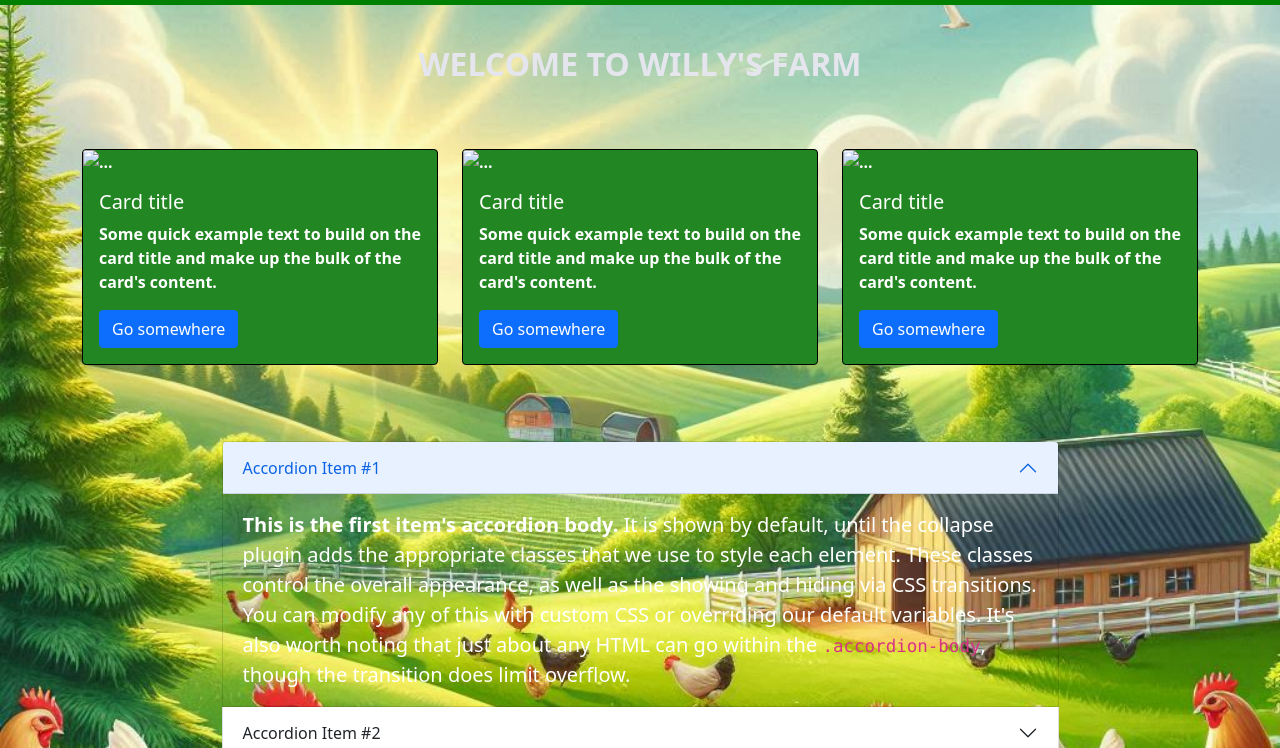
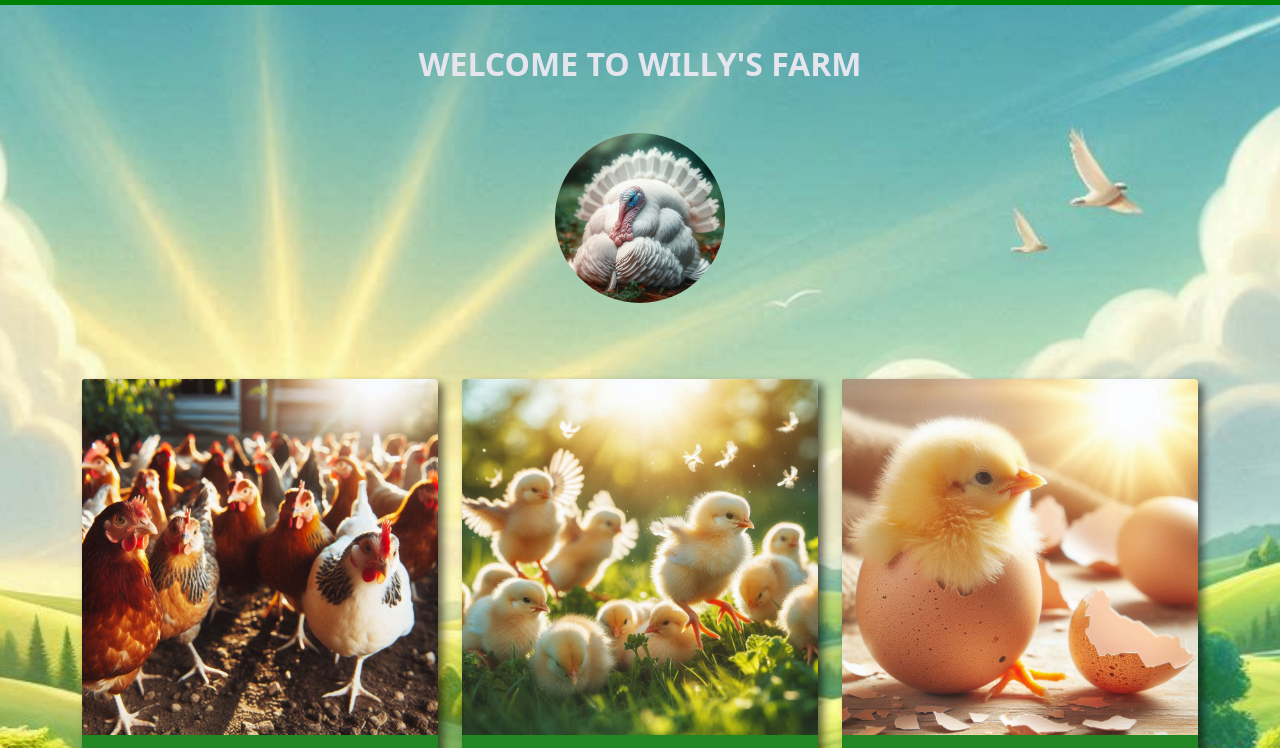
Before and after one commit to erick1005/chick-farm, a plain HTML site: page index.html in a window 1280 px wide. Shown: the part 51-799 px from the top of the page. Drawn offline with nearby package versions, Linux system fonts and the light colour scheme.

Commit message:
updated card and accordon

```diff
--- a/index.html
+++ b/index.html
@@ -20,7 +20,9 @@
 
       <nav class="navbar navbar-expand-lg navbar-dark" style="background-color: green;">
         <div class="container-fluid">
-          <a class="navbar-brand" href="#">WILLYS FARM</a>
+          <a class="navbar-brand" href="#">
+            WILLYS FARM
+          </a>
           <button class="navbar-toggler" type="button" data-bs-toggle="collapse" data-bs-target="#navbarSupportedContent" aria-controls="navbarSupportedContent" aria-expanded="false" aria-label="Toggle navigation">
             <span class="navbar-toggler-icon"></span>
           </button>
@@ -60,39 +62,49 @@
           <h6 class="welcome-text">WELCOME TO WILLY'S FARM</h6>
         </section>
 
+        <div class="container">
+          <div class="row">
+            <div class="col">
+              <div class="icon-image-container">
+                <img class="icon-image" src="images/icon.jpeg" alt="">
+              </div>
+            </div>
+          </div>
+        </div>
+
         <section class="card-section">
             <!-- cards -->
       <div class="container">
         <div class="row">
           <div class="col-md my-3">
             <div class="card" style="width: 100%;">
-              <img src="..." class="card-img-top" alt="...">
+              <img src="images/chickens.jpeg" class="card-img-top" alt="...">
               <div class="card-body">
-                <h5 class="card-title">Card title</h5>
-                <p class="card-text">Some quick example text to build on the card title and make up the bulk of the card's content.</p>
-                <a href="#" class="btn btn-primary">Go somewhere</a>
+                <h5 class="card-title">Healthy chickens</h5>
+                <p class="card-text">Discover the secret to delicious, nutritious chicken with our farm-raised, healthy birds.</p>
+                <a href="#chickens" class="btn btn-primary">More...</a>
               </div>
             </div>
           </div>
 
           <div class="col-md my-3">
             <div class="card" style="width: 100%;">
-              <img src="..." class="card-img-top" alt="...">
+              <img src="images/chicks-field.jpeg" class="card-img-top" alt="...">
               <div class="card-body">
-                <h5 class="card-title">Card title</h5>
-                <p class="card-text">Some quick example text to build on the card title and make up the bulk of the card's content.</p>
-                <a href="#" class="btn btn-primary">Go somewhere</a>
+                <h5 class="card-title">Chicks</h5>
+                <p class="card-text">Meet our adorable and lively chicks, the perfect addition to any farm or backyard! Raised with the utmost care.</p>
+                <a href="#chicks" class="btn btn-primary">More...</a>
               </div>
             </div>
           </div>
 
           <div class="col-md my-3">
             <div class="card" style="width: 100%;">
-              <img src="..." class="card-img-top" alt="...">
+              <img src="images/egg-chick.jpeg" class="card-img-top" alt="...">
               <div class="card-body">
-                <h5 class="card-title">Card title</h5>
-                <p class="card-text">Some quick example text to build on the card title and make up the bulk of the card's content.</p>
-                <a href="#" class="btn btn-primary">Go somewhere</a>
+                <h5 class="card-title">Incubation</h5>
+                <p class="card-text">Have you ever wondered how a tiny egg transforms into a chirping chick? The journey of egg incubation is nothing short of magical.</p>
+                <a href="#incubation" class="btn btn-primary">More...</a>
               </div>
             </div>
           </div>
@@ -101,43 +113,55 @@
       </div>
         </section>
 
+        <!-- product details title  -->
+
+        <div class="container mb-0">
+          <div class="row">
+            <div class="col text-center text-dark">
+              <h4 class="fw-bolder">
+                  Products details
+              </h4>
+            </div>
+          </div>
+        </div>
+
         <section class="accordion-section">
           <!-- accordion -->
       <div class="container">
-        <div class="accordion " id="accordionExample">
-          <div class="accordion-item bg-transparent text-white fs-5">
+        <div class="accordion " id="chickens">
+          <div class="accordion-item bg-transparent text-white">
             <h2 class="accordion-header" id="headingOne">
               <button class="accordion-button" type="button" data-bs-toggle="collapse" data-bs-target="#collapseOne" aria-expanded="true" aria-controls="collapseOne">
-                Accordion Item #1
+                Rainbow chickens
               </button>
             </h2>
             <div id="collapseOne" class="accordion-collapse collapse show" aria-labelledby="headingOne" data-bs-parent="#accordionExample">
               <div class="accordion-body">
-                <strong>This is the first item's accordion body.</strong> It is shown by default, until the collapse plugin adds the appropriate classes that we use to style each element. These classes control the overall appearance, as well as the showing and hiding via CSS transitions. You can modify any of this with custom CSS or overriding our default variables. It's also worth noting that just about any HTML can go within the <code>.accordion-body</code>, though the transition does limit overflow.
+                <strong>Our chickens are raised with the utmost care and attention to ensure they are healthy and happy.</strong> We provide them with a nutritious diet, ensuring they are well-fed and free from any diseases. Our chickens thrive in a clean and spacious environment, which not only promotes their well-being but also guarantees high-quality meat for consumption. Choose our chickens for a delicious and wholesome addition to your meals, knowing they come from a farm that prioritizes their health and living conditions. Experience the difference in taste and quality with our responsibly raised chickens.
               </div>
             </div>
           </div>
           <div class="accordion-item">
-            <h2 class="accordion-header" id="headingTwo">
+            <h2 class="accordion-header" id="chicks">
               <button class="accordion-button collapsed" type="button" data-bs-toggle="collapse" data-bs-target="#collapseTwo" aria-expanded="false" aria-controls="collapseTwo">
-                Accordion Item #2
+                Chicks
               </button>
             </h2>
             <div id="collapseTwo" class="accordion-collapse collapse" aria-labelledby="headingTwo" data-bs-parent="#accordionExample">
-              <div class="accordion-body">
-                <strong>This is the second item's accordion body.</strong> It is hidden by default, until the collapse plugin adds the appropriate classes that we use to style each element. These classes control the overall appearance, as well as the showing and hiding via CSS transitions. You can modify any of this with custom CSS or overriding our default variables. It's also worth noting that just about any HTML can go within the <code>.accordion-body</code>, though the transition does limit overflow.
+              <div class="accordion-body text-white">
+                <strong>Our chicks are the epitome of health and vitality,</strong> raised in a nurturing environment that ensures their well-being from day one. They are fed a balanced and nutritious diet, free from any harmful substances, guaranteeing their robust growth and development. Our chicks are not only disease-free but also thrive in a clean and spacious habitat, allowing them to grow naturally and happily. By choosing our chicks, you are investing in quality and care, ensuring that you receive the best for your farm or backyard. Experience the joy of raising healthy, lively chicks that are a testament to our commitment to excellence
               </div>
             </div>
           </div>
           <div class="accordion-item">
-            <h2 class="accordion-header" id="headingThree">
+            <h2 class="accordion-header" id="incubation">
               <button class="accordion-button collapsed" type="button" data-bs-toggle="collapse" data-bs-target="#collapseThree" aria-expanded="false" aria-controls="collapseThree">
-                Accordion Item #3
+                Egg incubation
               </button>
             </h2>
             <div id="collapseThree" class="accordion-collapse collapse" aria-labelledby="headingThree" data-bs-parent="#accordionExample">
-              <div class="accordion-body">
-                <strong>This is the third item's accordion body.</strong> It is hidden by default, until the collapse plugin adds the appropriate classes that we use to style each element. These classes control the overall appearance, as well as the showing and hiding via CSS transitions. You can modify any of this with custom CSS or overriding our default variables. It's also worth noting that just about any HTML can go within the <code>.accordion-body</code>, though the transition does limit overflow.
+              <div class="accordion-body text-white">
+                <strong>Our chick incubation process is designed to ensure the highest success rates and the healthiest chicks.</strong> We use state-of-the-art incubators that maintain optimal temperature and humidity levels, creating the perfect environment for the eggs to develop. Throughout the incubation period, we monitor the eggs closely, ensuring they are turned regularly and kept in ideal conditions. This meticulous care results in strong, healthy chicks ready to thrive. By choosing our chicks, you can be confident in their robust start to life, thanks to our dedicated and precise incubation practices.
               </div>
             </div>
           </div>
--- a/styles.css
+++ b/styles.css
@@ -21,6 +21,7 @@ body {
   text-align: center;
   text-decoration: solid;
   font-weight: bolder;
+
 }
 
 .container {
@@ -32,17 +33,35 @@ body {
   margin-bottom: 60px;
 }
 
+.icon-image {
+  width: 170px;
+  border-radius: 50%;
+  margin-top: 0;
+}
+
 .card {
   background-color: rgb(34, 134, 34);
   color: white;
   font-weight: bolder;
-  border: 1px solid black;
+  border: none;
+  box-shadow: 5px 5px 8px 0 rgba(0, 0, 0, 0.598);
+  cursor: pointer;
+  transition: transform 0.4s ease;
+}
+
+.card:hover {
+  transform: scale(1.1);
+  box-shadow: none;
 }
 
 .accordion {
   width: 75%;
 }
 
+.accordion-body {
+  background-color: rgb(34, 134, 34);
+}
+
 .product-full-view {
   height: 100vh;
   background-image: linear-gradient(-45deg, green, white);
```
Also changed, not shown: products.html (+1 -1 lines), images/chickens.jpeg (added), images/chicks-field.jpeg (added), images/egg-chick.jpeg (added), images/icon.jpeg (added).
